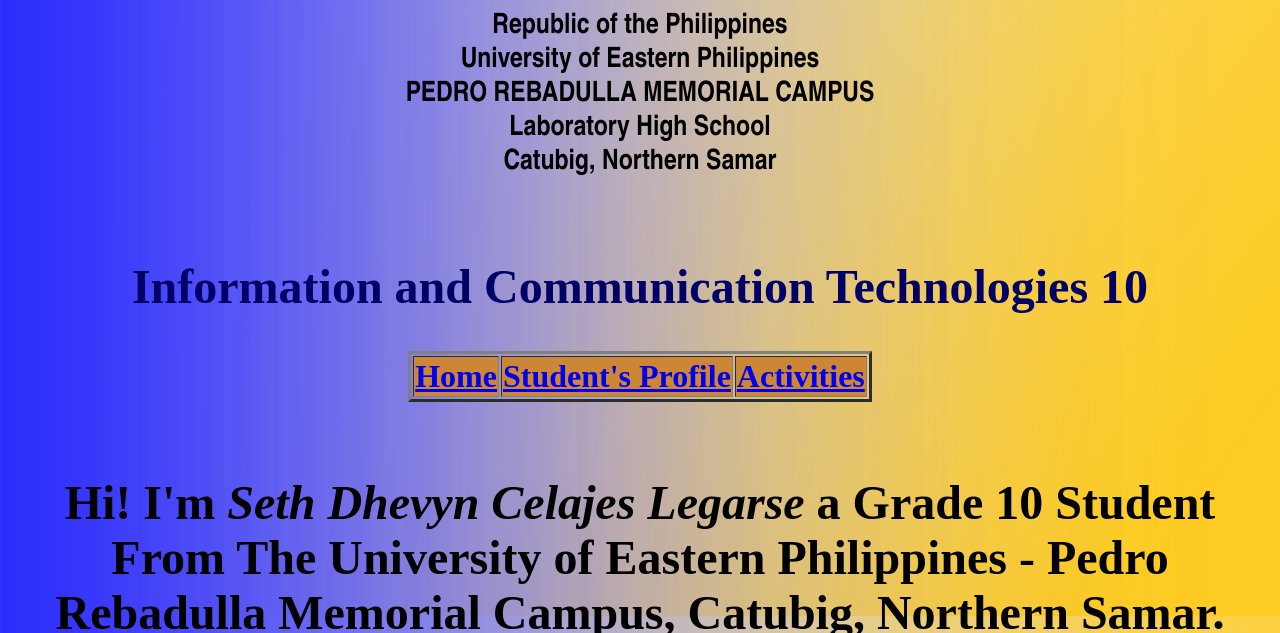
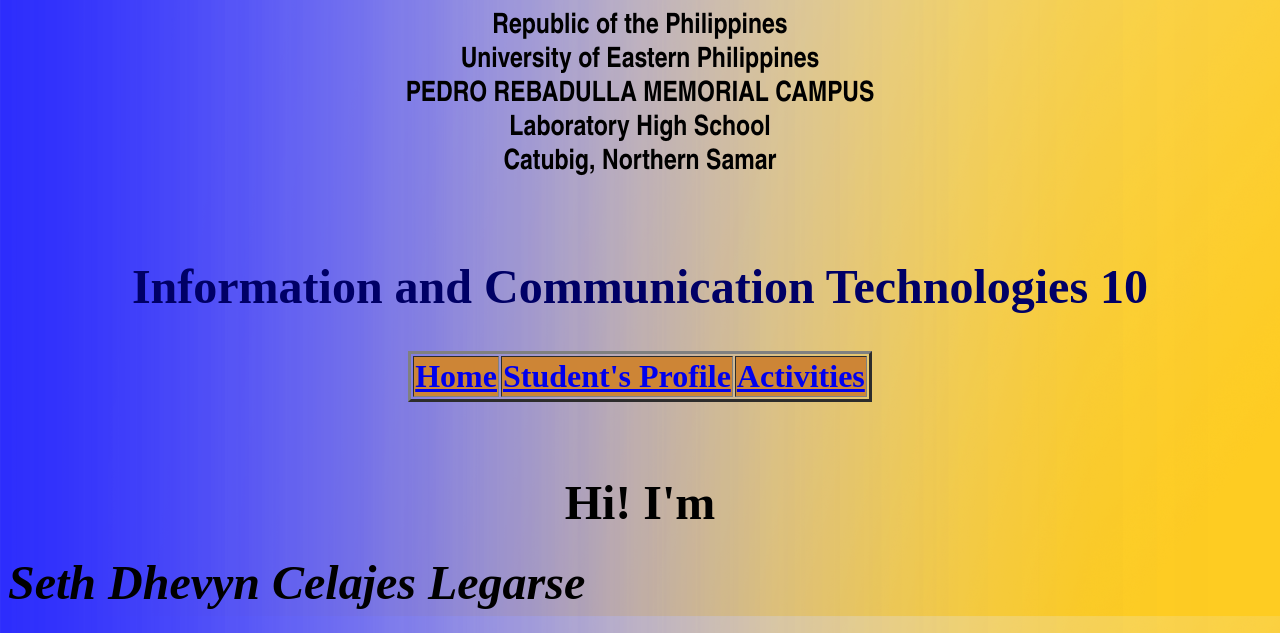
Before and after one commit to sethlegarse/sethlegarse.github.io, a plain HTML site: page index.html in a window 1280 px wide. Shown: the part 105-738 px from the top of the page. Drawn offline with Linux system fonts and the light colour scheme.

Commit message:
Update index.html

```diff
--- a/index.html
+++ b/index.html
@@ -48,7 +48,7 @@
 <p align="center"><b:>
     <font face="Calisto MT" Size="7" co5lor="#000000" align="center">
         <b>
-            Hi! I'm <b><i>Seth Dhevyn Celajes Legarse</i></b> a Grade 10 Student From The University of Eastern Philippines - Pedro Rebadulla Memorial Campus, Catubig, Northern Samar.
+            Hi! I'm <h6><i>Seth Dhevyn Celajes Legarse</i></h6> a Grade 10 Student From The University of Eastern Philippines - Pedro Rebadulla Memorial Campus, Catubig, Northern Samar.
             <br>
             <br>
 
```
